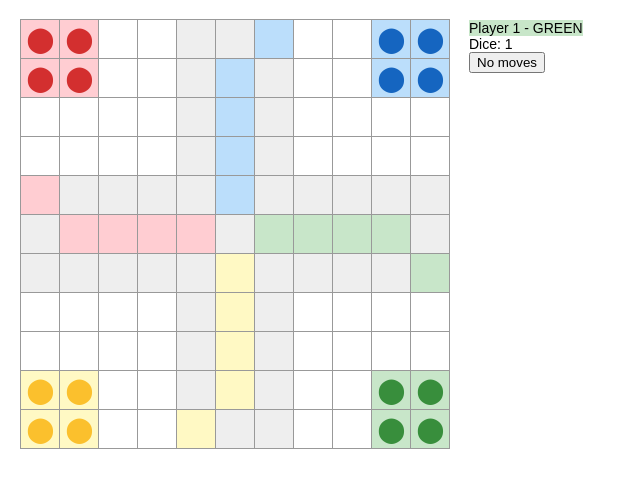
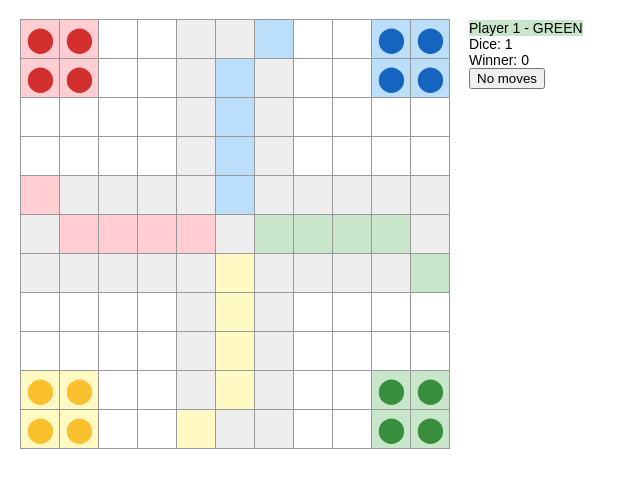
Before and after one commit to adam-zielonka/chinczyk, a React (Create React App) app: page / in a window 1280 px wide. Shown: the top 488 px of the page, without its empty margins (0-640 px from the left). Built offline with nearby package versions, Linux system fonts and the light colour scheme.

Commit message:
Possible actions and winner check

```diff
--- /dev/null
+++ b/src/Game/Consts.ts
@@ -0,0 +1,54 @@
+export const Colors = [
+  'empty', 'green', 'yellow', 'red', 'blue'
+]
+
+export const Filds = [
+  [3, 3,  ,  , 0, 0, 4,  ,  , 4, 4, ],
+  [3, 3,  ,  , 0, 4, 0,  ,  , 4, 4, ],
+  [ ,  ,  ,  , 0, 4, 0,  ,  ,  ,  , ],
+  [ ,  ,  ,  , 0, 4, 0,  ,  ,  ,  , ],
+  [3, 0, 0, 0, 0, 4, 0, 0, 0, 0, 0, ],
+  [0, 3, 3, 3, 3, 0, 1, 1, 1, 1, 0, ],
+  [0, 0, 0, 0, 0, 2, 0, 0, 0, 0, 1, ],
+  [ ,  ,  ,  , 0, 2, 0,  ,  ,  ,  , ],
+  [ ,  ,  ,  , 0, 2, 0,  ,  ,  ,  , ],
+  [2, 2,  ,  , 0, 2, 0,  ,  , 1, 1, ],
+  [2, 2,  ,  , 2, 0, 0,  ,  , 1, 1, ]
+]
+
+export const PlayerFilds = []
+
+PlayerFilds[1] = {
+  home: [[9, 5], [8, 5], [7, 5], [6, 5]],
+  board: [[10, 6], [9, 6], [8, 6], [7, 6], [6, 6], [6, 7], [6, 8], [6, 9], [6, 10], [5, 10]],
+  start: [[9, 9], [10, 9], [9, 10], [10, 10]],
+  order: [1, 2, 3, 4]
+}
+
+PlayerFilds[2] = {
+  home: [[5, 9], [5, 8], [5, 7], [5, 6]],
+  board: [[4, 10], [4, 9], [4, 8], [4, 7], [4, 6], [3, 6], [2, 6], [1, 6], [0, 6], [0, 5]],
+  start: [[0, 9], [1, 9], [0, 10], [1, 10]],
+  order: [2, 3, 4, 1]
+}
+
+PlayerFilds[3] = {
+  home: [[1, 5], [2, 5], [3, 5], [4, 5]],
+  board: [[0, 4], [1, 4], [2, 4], [3, 4], [4, 4], [4, 3], [4, 2], [4, 1], [4, 0], [5, 0]],
+  start: [[0, 0], [1, 0], [0, 1], [1, 1]],
+  order: [3, 4, 1, 2]
+}
+
+PlayerFilds[4] = {
+  home: [[5, 1], [5, 2], [5, 3], [5, 4]],
+  board: [[6, 0], [6, 1], [6, 2], [6, 3], [6, 4], [7, 4], [8, 4], [9, 4], [10, 4], [10, 5]],
+  start: [[9, 0], [10, 0], [9, 1], [10, 1]],
+  order: [4, 1, 2, 3]
+}
+
+export const PlayerBoard = [,
+  [[9, 9], [10, 9], [9, 10], [10, 10]],
+  [[0, 9], [1, 9], [0, 10], [1, 10]],
+  [[0, 0], [1, 0], [0, 1], [1, 1]],
+  [[9, 0], [10, 0], [9, 1], [10, 1]]
+]
--- a/src/Game/Game.css
+++ b/src/Game/Game.css
@@ -15,6 +15,11 @@ body {
 
   .status {
     margin-bottom: 10px;
+  }
+
+  .numbers {
+    left: 0;
+    font-size: 10px;
   }
 
   .square {
--- a/src/Game/Game.tsx
+++ b/src/Game/Game.tsx
@@ -1,77 +1,26 @@
 import * as React from 'react'
+import { Colors, Filds, PlayerFilds } from './Consts'
 import Dice from './Dice'
 import './Game.css'
-
-
-const Colors = [
-  'empty', 'green', 'yellow', 'red', 'blue'
-]
-
-const Filds = [
-  [3, 3,  ,  , 0, 0, 4,  ,  , 4, 4, ],
-  [3, 3,  ,  , 0, 4, 0,  ,  , 4, 4, ],
-  [ ,  ,  ,  , 0, 4, 0,  ,  ,  ,  , ],
-  [ ,  ,  ,  , 0, 4, 0,  ,  ,  ,  , ],
-  [3, 0, 0, 0, 0, 4, 0, 0, 0, 0, 0, ],
-  [0, 3, 3, 3, 3, 0, 1, 1, 1, 1, 0, ],
-  [0, 0, 0, 0, 0, 2, 0, 0, 0, 0, 1, ],
-  [ ,  ,  ,  , 0, 2, 0,  ,  ,  ,  , ],
-  [ ,  ,  ,  , 0, 2, 0,  ,  ,  ,  , ],
-  [2, 2,  ,  , 0, 2, 0,  ,  , 1, 1, ],
-  [2, 2,  ,  , 2, 0, 0,  ,  , 1, 1, ]
-]
-
-const PlayerFilds = []
-
-PlayerFilds[1] = {
-  home: [[9, 5], [8, 5], [7, 5], [6, 5]],
-  board: [[10, 6], [9, 6], [8, 6], [7, 6], [6, 6], [6, 7], [6, 8], [6, 9], [6, 10], [5, 10]],
-  start: [[9, 9], [10, 9], [9, 10], [10, 10]],
-  order: [1, 2, 3, 4]
-}
-
-PlayerFilds[2] = {
-  home: [[5, 9], [5, 8], [5, 7], [5, 6]],
-  board: [[4, 10], [4, 9], [4, 8], [4, 7], [4, 6], [3, 6], [2, 6], [1, 6], [0, 6], [0, 5]],
-  start: [[0, 9], [1, 9], [0, 10], [1, 10]],
-  order: [2, 3, 4, 1]
-}
-
-PlayerFilds[3] = {
-  home: [[1, 5], [2, 5], [3, 5], [4, 5]],
-  board: [[0, 4], [1, 4], [2, 4], [3, 4], [4, 4], [4, 3], [4, 2], [4, 1], [4, 0], [5, 0]],
-  start: [[0, 0], [1, 0], [0, 1], [1, 1]],
-  order: [3, 4, 1, 2]
-}
-
-PlayerFilds[4] = {
-  home: [[5, 1], [5, 2], [5, 3], [5, 4]],
-  board: [[6, 0], [6, 1], [6, 2], [6, 3], [6, 4], [7, 4], [8, 4], [9, 4], [10, 4], [10, 5]],
-  start: [[9, 0], [10, 0], [9, 1], [10, 1]],
-  order: [4, 1, 2, 3]
-}
-
-const PlayerBoard = [,
-  [[9, 9], [10, 9], [9, 10], [10, 10]],
-  [[0, 9], [1, 9], [0, 10], [1, 10]],
-  [[0, 0], [1, 0], [0, 1], [1, 1]],
-  [[9, 0], [10, 0], [9, 1], [10, 1]]
-]
-
 
 interface ISquareProps {
     color: number
     activeColor: number
+    disabled: boolean
     player?: number
+    x: number
+    y: number
     onClick(): void
 }
 
 function Square(props: ISquareProps) {
   const color = (props.color === undefined ? '' : 'bg-' + Colors[props.color])
   const stone = (<div className={'p-' + Colors[props.activeColor]}>&#11044;</div>)
+  const numbers = '' // (<div className='numbers'>{props.x} {props.y}</div>)
   return (
-      <button className={'square ' + (color)} onClick={props.onClick}>
-        {props.activeColor ? stone : ' '}
+      <button className={'square ' + (color)} onClick={props.onClick} disabled={props.disabled}>
+        {props.activeColor ? stone : props.color !== undefined ? numbers : ''}
+        {/* {props.color !== undefined ? numbers : ''} */}
       </button>
   )
 }
@@ -79,7 +28,8 @@ function Square(props: ISquareProps) {
 interface IGameState {
   filds: number[][],
   token: number,
-  dice: Dice
+  dice: Dice,
+  winner: number
 }
 
 export default class Game extends React.Component<null, IGameState> {
@@ -87,6 +37,7 @@ export default class Game extends React.Component<null, IGameState> {
   constructor(props) {
     super(props)
     this.state = {
+      winner: 0,
       token: 1,
       dice: new Dice(),
       filds: [
@@ -177,36 +128,110 @@ export default class Game extends React.Component<null, IGameState> {
   }
 
   public nextPlayer(this) {
-    this.state.dice.throw()
-    let token = this.state.token + 1
-    if (token > 4) { token = 1 }
-    this.setState({ token })
+    const winner = this.checkWiner()
+    if (winner) {
+      this.setState({ winner })
+    } else {
+      this.state.dice.throw()
+      let token = this.state.token + 1
+      if (token > 4) { token = 1 }
+      this.setState({ token })
+    }
+  }
+
+  public posibleActions() {
+    const fields = this.state.filds
+    const token = this.state.token
+    const count = this.state.dice.state
+    const result = []
+
+    // Start field
+    if (count === 6) {
+      for (const field of PlayerFilds[token].start) {
+        const [x, y] = PlayerFilds[token].board[0]
+        if (fields[field[1]][field[0]] === token && fields[y][x] !== token) {
+          result.push(field)
+        }
+      }
+    }
+
+    // Set path
+    let board = []
+    for (const id of PlayerFilds[token].order) {
+      board = board.concat(PlayerFilds[id].board)
+    }
+    board = board.concat(PlayerFilds[token].home)
+
+    // Find next field
+    let i = 0
+    for (const field of board) {
+      if (fields[field[1]][field[0]] === token) {
+        if (board.length - 1 >= i + count && fields[board[i + count][1]][board[i + count][0]] !== token) {
+          result.push(field)
+        }
+      }
+      ++i
+    }
+    return result
+  }
+
+  public checkWiner(): number {
+    const fields = this.state.filds
+    let playerID = 0
+    for (const player of PlayerFilds) {
+      if (player) {
+        ++playerID
+        let counter = 0
+        for (const field of player.home) {
+          if (fields[field[1]][field[0]] === playerID) { ++counter }
+        }
+        if (counter === 4) { return playerID }
+      }
+    }
+    return 0
   }
 
   public render() {
     const filds = this.state.filds
+    const actions = this.posibleActions()
+    const winner = this.state.winner
     const row = []
     let squares = []
     for (let i = 0; i < Filds.length; i++) {
       for (let j = 0; j < Filds[i].length; j++) {
-        squares.push(<Square key={`${i}-${j}`} color={Filds[i][j]} activeColor={filds[i][j]} onClick={this.onClick.bind(this, i, j)}/>)
+        squares.push(<Square key={`${i}-${j}`} x={i} y={j} color={Filds[i][j]}
+            activeColor={filds[i][j]} onClick={this.onClick.bind(this, i, j)} disabled={Boolean(winner)}/>)
       }
       row.push(<div key={`r-${i}`} className='board-row'>{squares}</div>)
       squares = []
     }
+
+    const gameInfo = !winner ? (
+      <div className='game-info'>
+        <div className={'bg-' + Colors[this.state.token]}>Player {this.state.token} - {Colors[this.state.token].toUpperCase()}</div>
+        <div>Dice: {this.state.dice.state}</div>
+        <div>Winner: {winner}</div>
+        <button onClick={this.noMoves.bind(this, this)} hidden={Boolean(actions.length)}>
+          No moves
+        </button>
+        {actions.map(action => (
+          <button key={'a' + action[1] + '-' + action[0]} onClick={this.onClick.bind(this, action[1], action[0])}>
+            {action[1]} {action[0]}
+          </button>
+        ))}
+      </div>
+    ) : (
+      <div className='game-info'>
+        <div className={'bg-' + Colors[winner]}>Winner: Player {winner} - {Colors[winner].toUpperCase()}</div>
+      </div>
+    )
 
     return (
       <div className='game'>
         <div className='game-board'>
           {row}
         </div>
-        <div className='game-info'>
-            <div className={'bg-' + Colors[this.state.token]}>Player {this.state.token} - {Colors[this.state.token].toUpperCase()}</div>
-            <div>Dice: {this.state.dice.state}</div>
-            <button onClick={this.noMoves.bind(this, this)}>
-              No moves
-            </button>
-          </div>
+        {gameInfo}
       </div>
     )
   }
```
